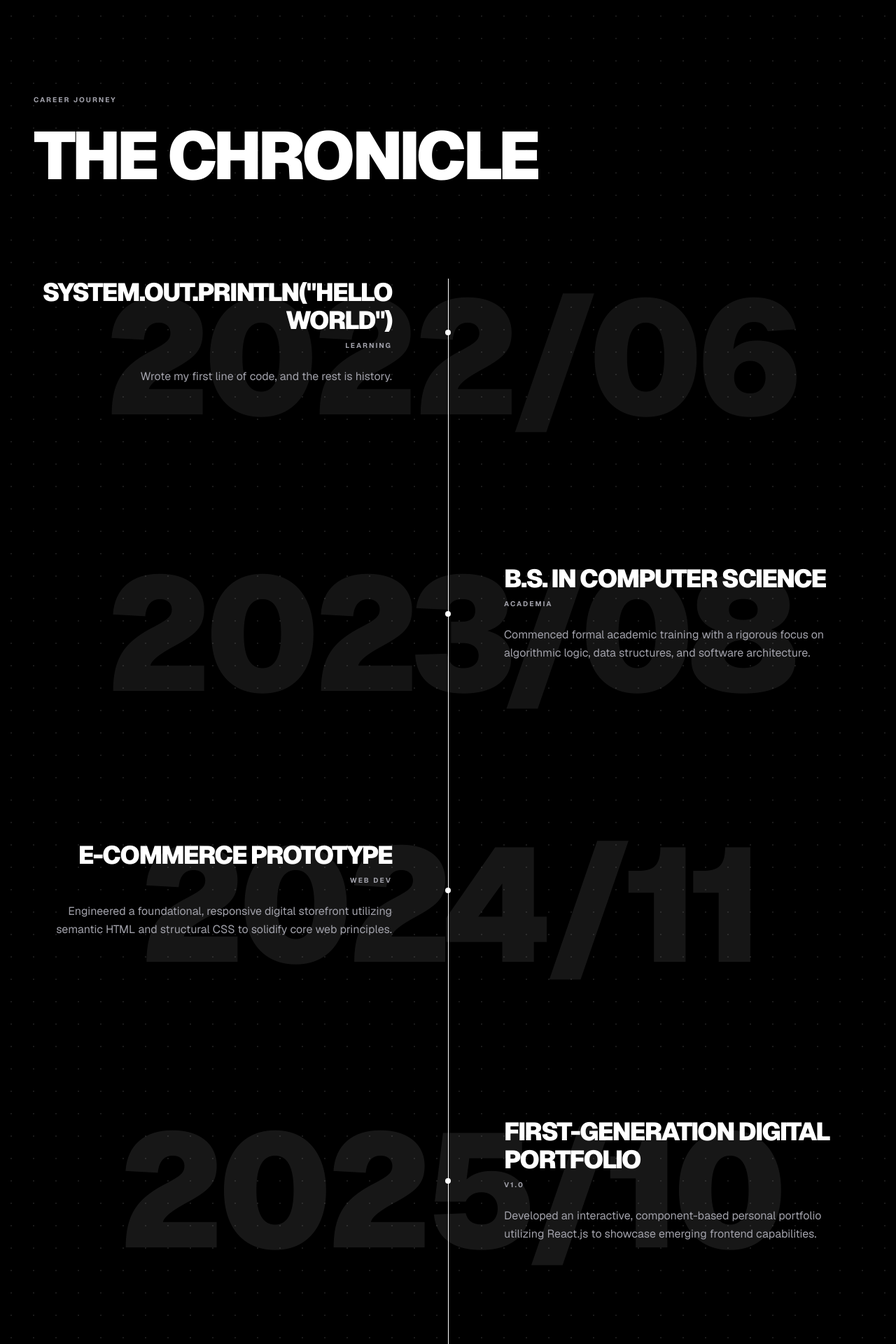
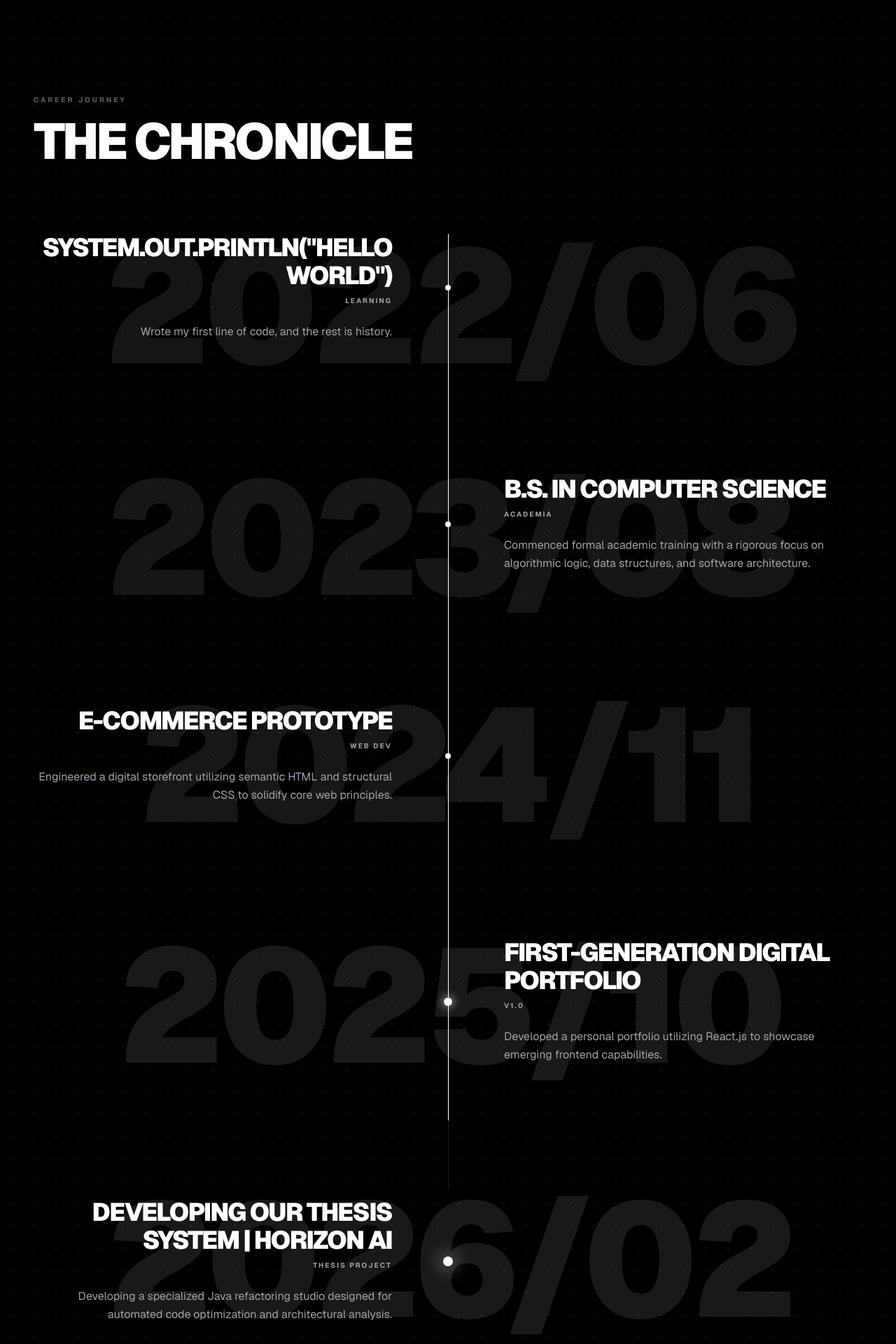
Before and after one commit to vardzz/vardzCode, a Next.js app: page / in a window 1280 px wide. Shown: the part 2920-4840 px from the top of the page at 70% size. Built offline with nearby package versions, Linux system fonts and the light colour scheme.

Commit message:
feat: fix some changes in my experience

```diff
--- a/src/components/custom/Experience.jsx
+++ b/src/components/custom/Experience.jsx
@@ -36,37 +36,19 @@ export default function Experience() {
       year: "2024/11",
       title: "E-COMMERCE PROTOTYPE",
       role: "WEB DEV",
-      desc: "Engineered a foundational, responsive digital storefront utilizing semantic HTML and structural CSS to solidify core web principles."
+      desc: "Engineered a digital storefront utilizing semantic HTML and structural CSS to solidify core web principles."
     },
     {
       year: "2025/10",
       title: "FIRST-GENERATION DIGITAL PORTFOLIO",
       role: "V1.0",
-      desc: "Developed an interactive, component-based personal portfolio utilizing React.js to showcase emerging frontend capabilities."
-    },
-    {
-      year: "2026/01",
-      title: "ELDERKEY",
-      role: "DEVELOPER",
-      desc: "Architected core interaction models and high-accessibility security standards for an elder-focused safety suite."
+      desc: "Developed a personal portfolio utilizing React.js to showcase emerging frontend capabilities."
     },
     {
       year: "2026/02",
-      title: "HORIZON AI",
-      role: "FRONTEND ENGINEER",
-      desc: "Spearheading UI refactoring and orchestration interfaces for a next-generation neural network visualization tool."
-    },
-    {
-      year: "2026/02",
-      title: "DENTARA",
-      role: "FOUNDING ENGINEER",
-      desc: "Architecting a cloud-native fintech and healthcare ecosystem connecting dentistry students with patients."
-    },
-    {
-      year: "2026/03",
-      title: "COURT CATCHER",
-      role: "LEAD DEVELOPER",
-      desc: "Pioneering a high-performance reservation engine engineered for seamless sports facility bookings and management."
+      title: "DEVELOPING OUR THESIS SYSTEM | HORIZON AI",
+      role: "THESIS PROJECT",
+      desc: "Developing a specialized Java refactoring studio designed for automated code optimization and architectural analysis."
     }
   ];
 
@@ -78,13 +60,13 @@ export default function Experience() {
       <div className="relative z-10 max-w-[1400px] mx-auto px-6 md:px-12">
 
         {/* Section Header */}
-        <div className="mb-32">
-          <span className="text-[10px] tracking-[0.2em] font-bold uppercase text-muted-foreground mb-6 block">Career Journey</span>
-          <h2 className="text-5xl md:text-8xl font-black uppercase tracking-tighter">The Chronicle</h2>
+        <div className="mb-24">
+          <span className="text-[10px] tracking-[0.3em] font-bold uppercase text-muted-foreground mb-4 block opacity-60">Career Journey</span>
+          <h2 className="text-4xl md:text-7xl font-black uppercase tracking-tighter">The Chronicle</h2>
         </div>
 
         {/* Timeline Items Container */}
-        <div className="space-y-40 md:space-y-64 relative">
+        <div className="space-y-32 md:space-y-48 relative">
 
           {/* Progress Connecting Line */}
           <div className="absolute top-0 bottom-0 left-[15px] md:left-1/2 w-[1px] bg-foreground/10" />
@@ -142,7 +124,7 @@ function ExperienceItem({ exp, isEven, idx }) {
       }}
       className="relative flex flex-col md:flex-row items-center w-full"
     >
-      {/* Background Massive Date Watermark with Parallax and Dynamic Opacity */}
+      {/* Background Date Watermark */}
       <motion.div
         className="absolute top-1/2 left-1/2 -translate-x-1/2 -translate-y-1/2 text-[15vw] md:text-[18vw] font-black uppercase tracking-tighter whitespace-nowrap pointer-events-none select-none z-0"
         style={{ opacity, y, color: "var(--foreground)" }}
```
